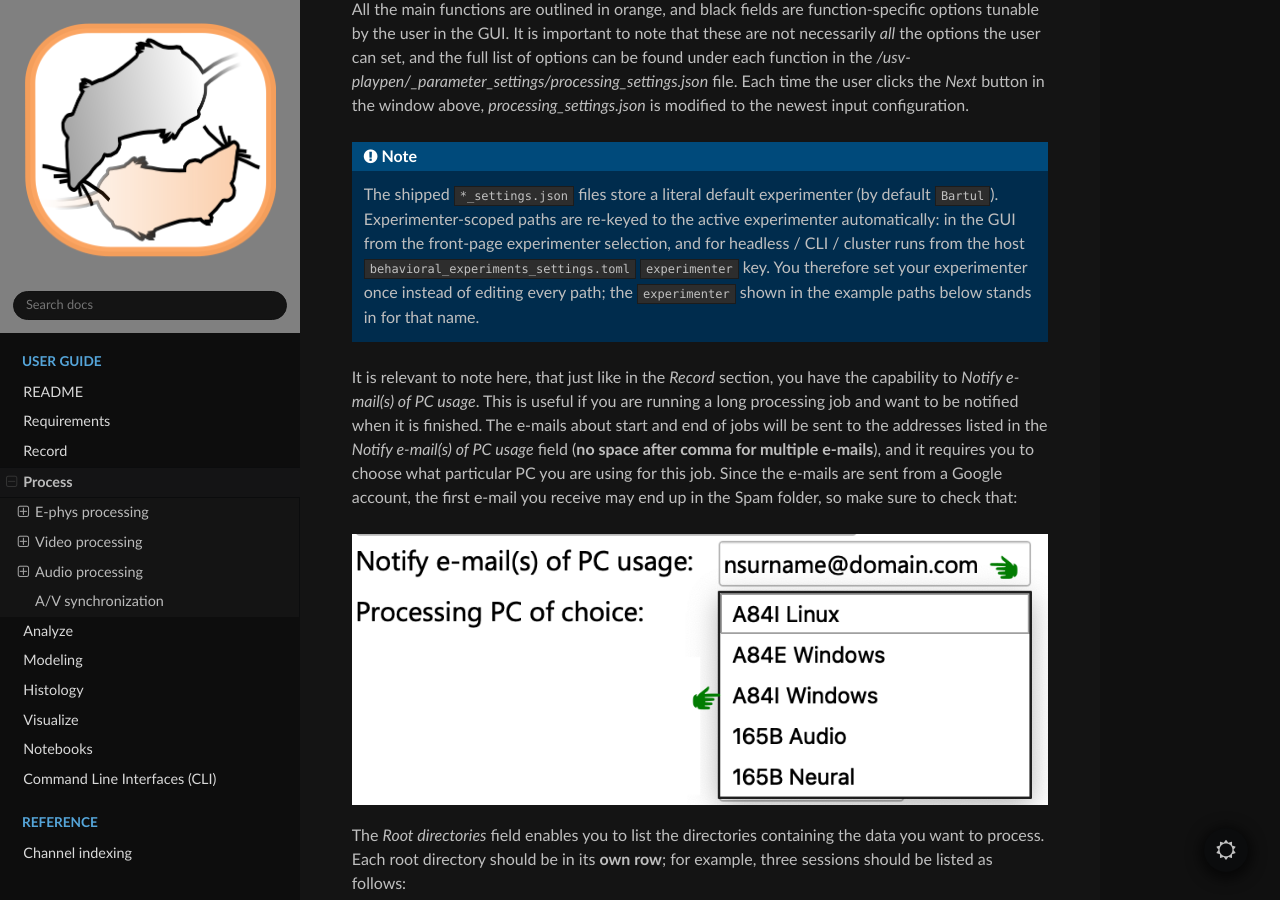
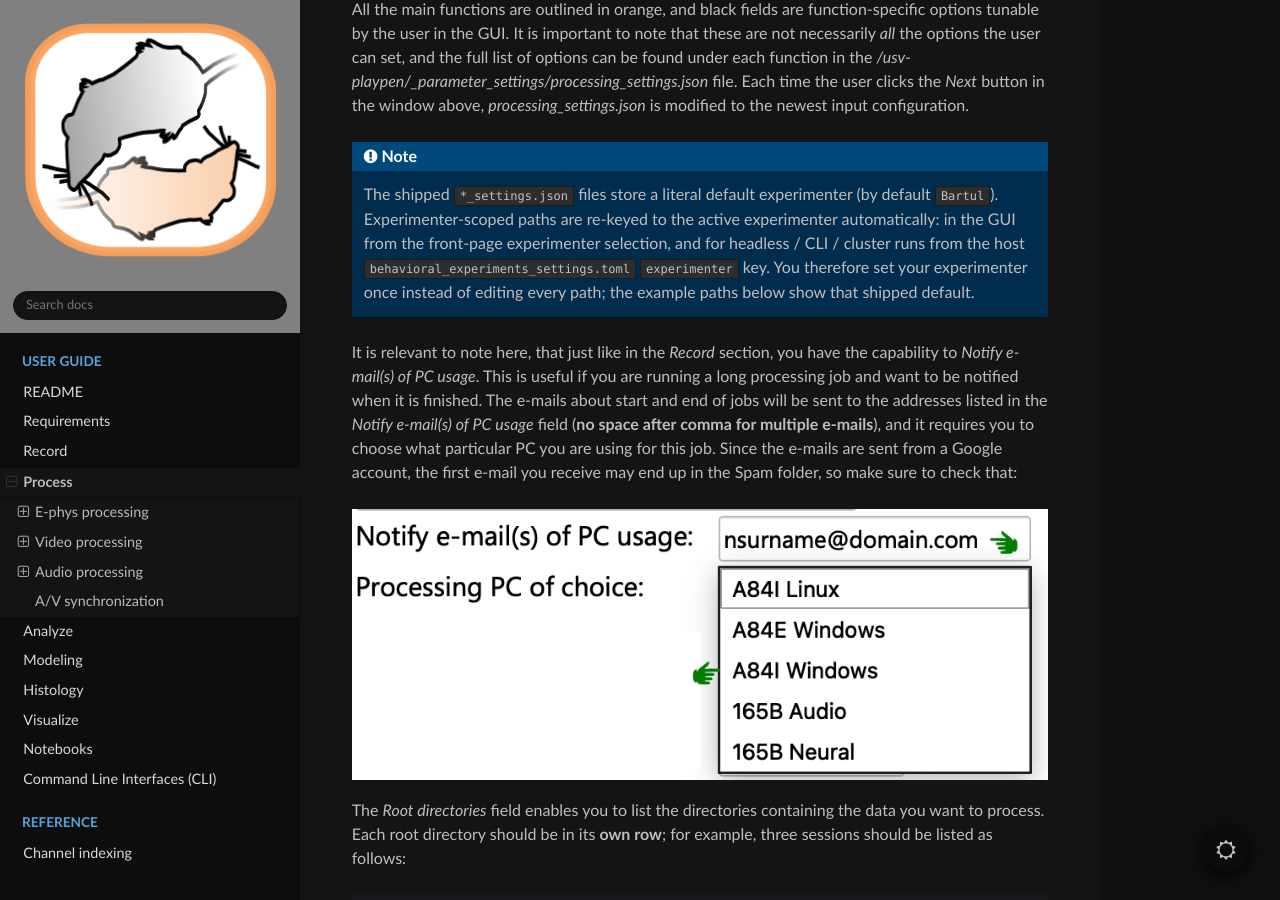
Before and after one commit to bartulem/usv-playpen, a Sphinx documentation site: the page built from docs/Process.rst, in a window 1280 px wide and 900 px high, scrolled down 1610 px. Built offline with Sphinx 7.4.7 and the Read the Docs theme 3.1.0, drawn with Linux system fonts in a browser that asks for light colours; some of the changed text lies outside the part shown.

Commit message:
docs: mirror shipped settings with literal Bartul (drop {experimenter} placeholders)
The shipped *_settings.json files store a literal default experimenter, so the
docs now show that same literal (Bartul) in every example path rather than a
{experimenter} placeholder; rebase_experimenter_in_paths re-keys it to the
active experimenter at runtime (GUI selection / TOML). Reworded the Process
experimenter note accordingly.

Co-Authored-By: Claude Opus 4.8 <noreply@anthropic.com>

```diff
--- a/docs/Analyze.rst
+++ b/docs/Analyze.rst
@@ -389,7 +389,7 @@ The */usv-playpen/_parameter_settings/analyses_settings.json* file contains a se
         "naturalistic_wav_sampling_rate": 250,
         "naturalistic_playback_snippets_dir_prefix": "female",
         "total_acceptable_naturalistic_playback_time": 1080,
-        "naturalistic_iui_archive_h5": "/mnt/falkner/{experimenter}/modeling/usv_interval_results/usv_interval_analysis_20260501_193959.h5",
+        "naturalistic_iui_archive_h5": "/mnt/falkner/Bartul/modeling/usv_interval_results/usv_interval_analysis_20260501_193959.h5",
         "naturalistic_interval_mode": "e2s",
         "naturalistic_interval_clip_pct": { "male": 99.0, "female": 97.0 },
         "playback_seed": null
--- a/docs/Notebooks.rst
+++ b/docs/Notebooks.rst
@@ -232,9 +232,9 @@ The run is configured in the ``compute_inter_usv_interval_distributions`` block
 
     "compute_inter_usv_interval_distributions": {
         "session_lists": [
-          "/mnt/falkner/{experimenter}/modeling/input_files/courtship_behavioral_intact_partners_sessions_list.txt"
+          "/mnt/falkner/Bartul/modeling/input_files/courtship_behavioral_intact_partners_sessions_list.txt"
         ],
-        "output_directory": "/mnt/falkner/{experimenter}/modeling/usv_interval_results",
+        "output_directory": "/mnt/falkner/Bartul/modeling/usv_interval_results",
         "noise_col_id": "vae_supercategory",
         "noise_categories": [0],
         "fit_mixture_model": true,
@@ -248,7 +248,7 @@ The run is configured in the ``compute_inter_usv_interval_distributions`` block
         "mixture_model_n_init": 10,
         "mixture_model_reg_covar": 1e-4,
         "tau": 0.5,
-        "figures_directory": "/mnt/falkner/{experimenter}/figures",
+        "figures_directory": "/mnt/falkner/Bartul/figures",
         "bins_per_sex": {"male": 80, "female": 30},
         "plot_log_xlims": [-5.0, 5.0],
         "model_class": "t",
--- a/docs/Process.rst
+++ b/docs/Process.rst
@@ -33,8 +33,8 @@ All the main functions are outlined in orange, and black fields are function-spe
    experimenter automatically: in the GUI from the front-page experimenter
    selection, and for headless / CLI / cluster runs from the host
    ``behavioral_experiments_settings.toml`` ``experimenter`` key. You therefore
-   set your experimenter once instead of editing every path; the
-   ``experimenter`` shown in the example paths below stands in for that name.
+   set your experimenter once instead of editing every path; the example paths
+   below show that shipped default.
 
 It is relevant to note here, that just like in the *Record* section, you have the capability to *Notify e-mail(s) of PC usage*. This is useful if you are running a long processing job and want to be notified when it is finished. The e-mails about start and end of jobs will be sent to the addresses listed in the *Notify e-mail(s) of PC usage* field (**no space after comma for multiple e-mails**), and it requires you to choose what particular PC you are using for this job. Since the e-mails are sent from a Google account, the first e-mail you receive may end up in the Spam folder, so make sure to check that:
 
@@ -506,7 +506,7 @@ The */usv-playpen/_parameter_settings/processing_settings.json* file contains a
       "22085397",
       "21241563"
     ],
-    "inference_root_dir": "/mnt/falkner/{experimenter}/SLEAP/inference",
+    "inference_root_dir": "/mnt/falkner/Bartul/SLEAP/inference",
     "centroid_model_path": "",
     "centered_instance_model_path": ""
   }
@@ -995,7 +995,7 @@ The */usv-playpen/_parameter_settings/processing_settings.json* file contains a
 
     "das_command_line_inference": {
         "das_conda_env_name": "das",
-        "das_model_directory": "/mnt/falkner/{experimenter}/DAS/model_2024-03-25",
+        "das_model_directory": "/mnt/falkner/Bartul/DAS/model_2024-03-25",
         "model_name_base": "20240325_073951",
         "output_file_type": "csv",
         "segment_confidence_threshold": 0.5,
@@ -1268,7 +1268,7 @@ The */usv-playpen/_parameter_settings/processing_settings.json* file contains th
 
 .. code-block:: json
 
-    "spectrograms_root": "/mnt/falkner/{experimenter}/spectrograms"
+    "spectrograms_root": "/mnt/falkner/Bartul/spectrograms"
 
 *Generate spectrograms* (``generate_spectrograms``):
 
--- a/docs/Visualize.rst
+++ b/docs/Visualize.rst
@@ -127,7 +127,7 @@ The rendering-side knobs live in the project-wide ``figures`` block of */usv-pla
 .. code-block:: json
 
     "figures": {
-        "save_directory": "/mnt/falkner/{experimenter}/figures",
+        "save_directory": "/mnt/falkner/Bartul/figures",
         "fig_format": "png",
         "dpi": 300,
         "timestamp_in_name": true,
```
